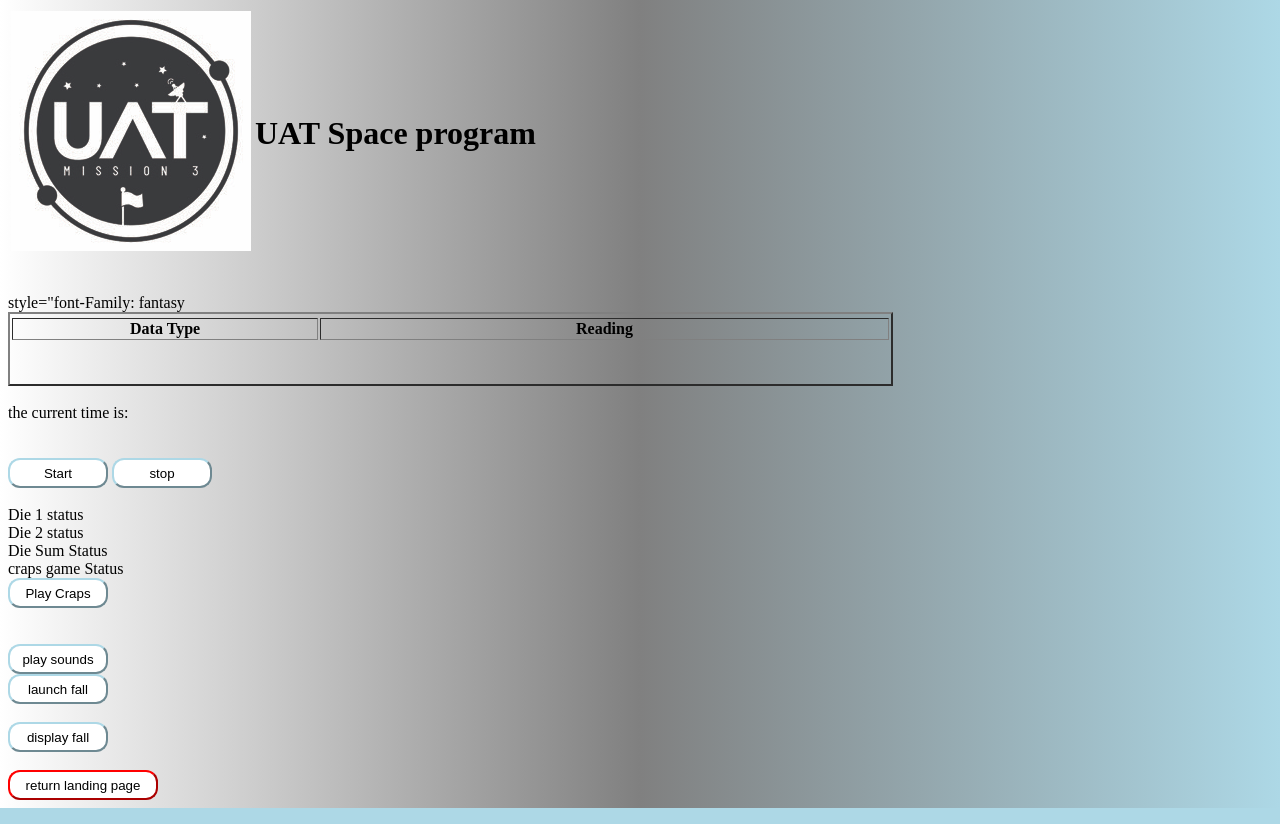
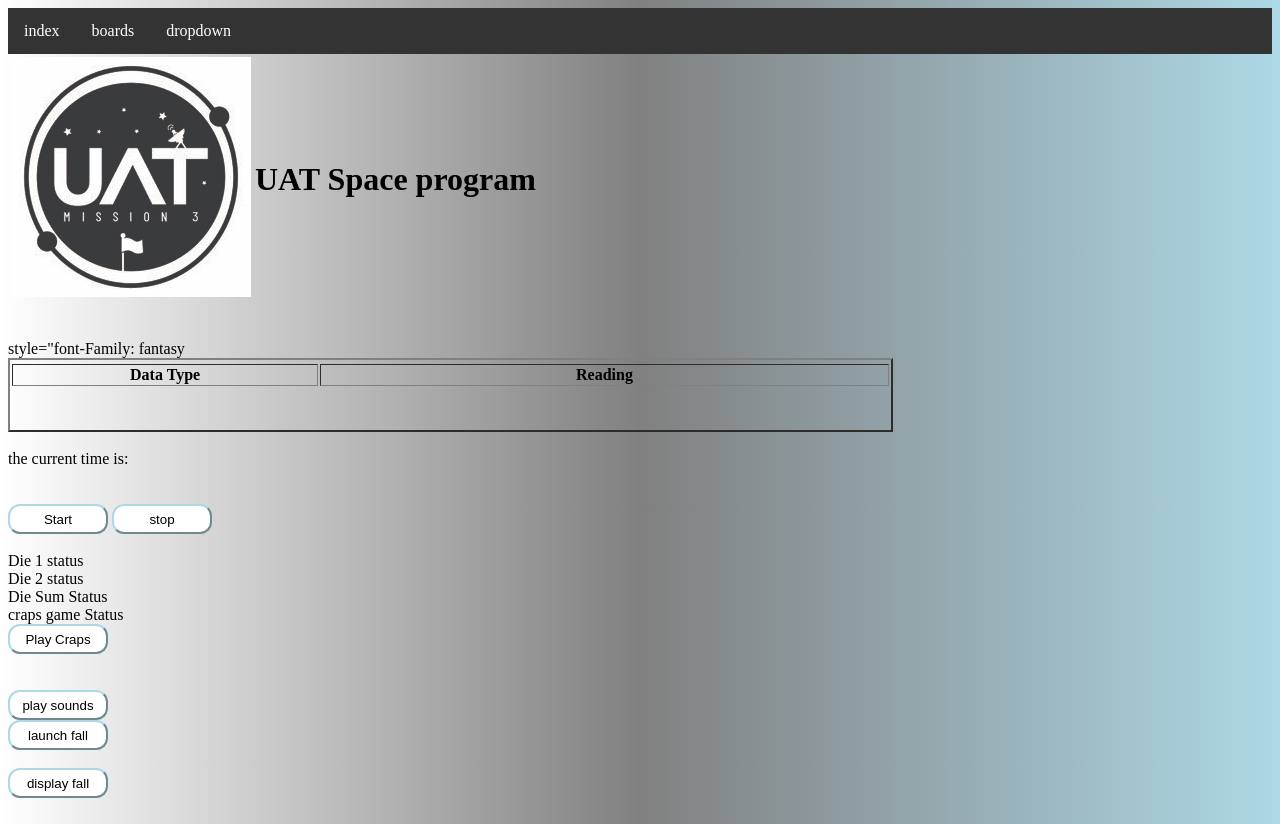
Before and after one commit to Dredd117/Dredd117.github.io, a plain HTML site: page UATSpacePage.html in a window 1280 px wide. Drawn offline with Linux system fonts and the light colour scheme.

Commit message:
primary changes made to site
the website is much more optimized.

```diff
--- a/UATSpacePage.html
+++ b/UATSpacePage.html
@@ -71,6 +71,18 @@ console.log("display: " + theTime.getHours() + ":" + theTime.getMinutes() + ":"
   </head>
 
   <body>
+    <div class ="navbar">
+      <a href="index.html" >index</a>
+      <a href="boards.html">boards</a>
+      <div class="dropdown">
+          <button class="dropbtn">dropdown</button>
+          <i class="fa fa-caret-down"></i>
+          <div class="dropdown-content">
+              <a href="login.html">login</a>
+              <a href="UATSpacePage.html">UATSpace page</a>
+          </div>
+      </div>
+  </div>
     <table>
       <td><img src="UATspaceLogo-1.jpg" /></td>
       <td><h1>UAT Space program</h1></td>
@@ -149,7 +161,6 @@ console.log("display: " + theTime.getHours() + ":" + theTime.getMinutes() + ":"
    <button class = "button" onclick= "displayFall();">display fall</button>
    <br>
    <br>
-   <button class = "lgButton" onclick= "goLandingPage()"> return landing page</button>
 
   </body>
 </html>
--- /dev/null
+++ b/loginStyle.css
@@ -0,0 +1,85 @@
+/*assignes the body tag to whatever this code contains within the brackets*/
+body {
+    background-color:lightblue;
+    background-image: linear-gradient(90deg, white, grey,lightblue);
+}
+/* assignes the button tag to whatever changes within the brackets*/
+.button{
+    background-color: white;
+    width: 100px;
+    height: 30px;
+    border-radius: 12px;
+    border-color: lightblue;
+}
+
+#sandboxArea{
+    color: red;
+}
+
+.lgButton{
+    background-color: white;
+    width: 150px;
+    height: 30px;
+    border-radius: 12px;
+    border-color: red;
+}
+
+.navbar {
+    overflow: hidden;
+    background-color: #333;
+}
+
+.navbar a {
+    float: left;
+    font-size: 16px;
+    color: white;
+    text-align: center;
+    padding:14px 16px;
+    text-decoration: none;
+}
+
+.dropdown {
+    float: left;
+    overflow: hidden;
+}
+
+.dropdown .dropbtn {
+    font-size: 16px;
+    border: none;
+    outline: none;
+    color: white;
+    padding: 14px 16px;
+    background-color: inherit;
+    font-family: inherit;
+    margin: 0;
+}
+
+.navbar a:hover, .dropdown:hover .dropbtn {
+    background-color: red;
+}
+
+.dropdown-content {
+    display: none;
+    position: absolute;
+    background-color: #f9f9f9;
+    min-width: 16px;
+    box-shadow: 0px 8px 16px 0px rgba(0,0,0,2);
+    z-index: 1;
+}
+
+.dropdown-content a {
+    float: none;
+    color: black;
+    padding: 12px 16px;
+    text-decoration: none;
+    display: block;
+    text-align: left;
+}
+
+.dropdown-content a:hover {
+    background-color: #ddd;
+}
+
+.dropdown:hover .dropdown-content {
+    display: block;
+}
--- a/style.css
+++ b/style.css
@@ -23,3 +23,63 @@ body {
     border-radius: 12px;
     border-color: red;
 }
+
+.navbar {
+    overflow: hidden;
+    background-color: #333;
+}
+
+.navbar a {
+    float: left;
+    font-size: 16px;
+    color: white;
+    text-align: center;
+    padding:14px 16px;
+    text-decoration: none;
+}
+
+.dropdown {
+    float: left;
+    overflow: hidden;
+}
+
+.dropdown .dropbtn {
+    font-size: 16px;
+    border: none;
+    outline: none;
+    color: white;
+    padding: 14px 16px;
+    background-color: inherit;
+    font-family: inherit;
+    margin: 0;
+}
+
+.navbar a:hover, .dropdown:hover .dropbtn {
+    background-color: red;
+}
+
+.dropdown-content {
+    display: none;
+    position: absolute;
+    background-color: #f9f9f9;
+    min-width: 16px;
+    box-shadow: 0px 8px 16px 0px rgba(0,0,0,2);
+    z-index: 1;
+}
+
+.dropdown-content a {
+    float: none;
+    color: black;
+    padding: 12px 16px;
+    text-decoration: none;
+    display: block;
+    text-align: left;
+}
+
+.dropdown-content a:hover {
+    background-color: #ddd;
+}
+
+.dropdown:hover .dropdown-content {
+    display: block;
+}
```
Also changed, not shown: boards.html (+13 -4 lines), index.html (+12 -4 lines), login.html (+1 -0 lines).
